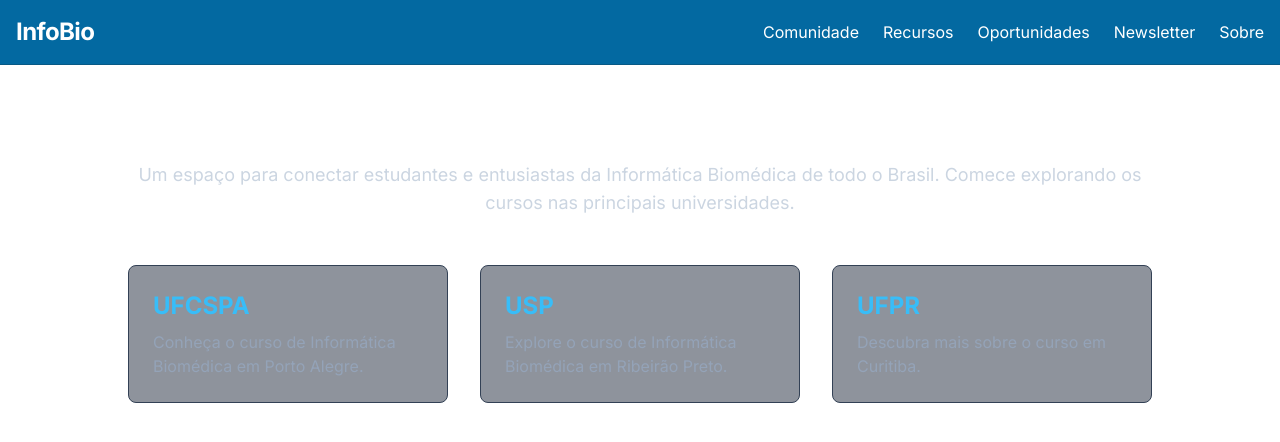
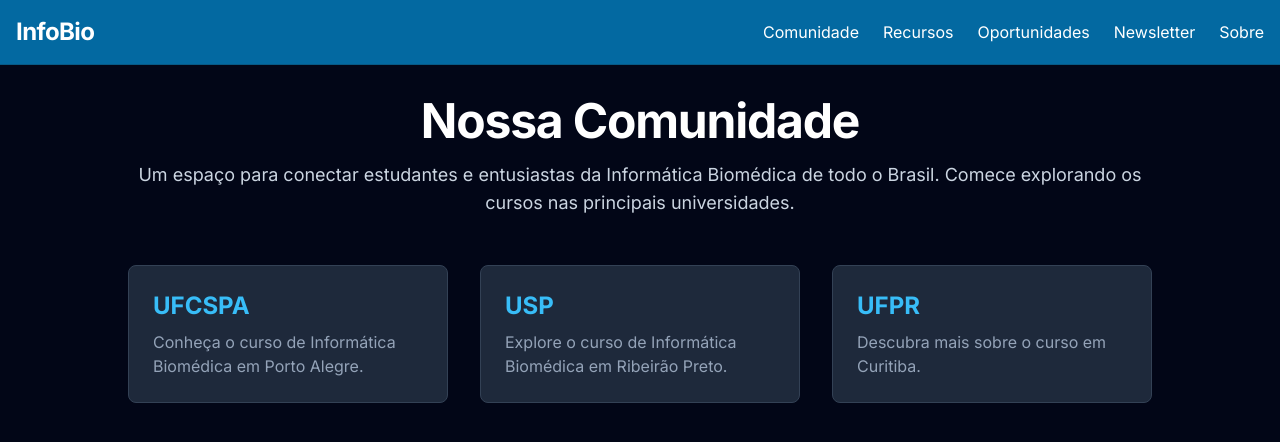
Before and after one commit to ivolzkm/infobio.com.br, a Next.js app: page /comunidade in a window 1280 px wide. Shown: the top 442 px of the page. Built offline with nearby package versions, Linux system fonts and the light colour scheme.

Commit message:
Updated background and card styles in page.tsx

```diff
--- a/src/app/comunidade/page.tsx
+++ b/src/app/comunidade/page.tsx
@@ -4,7 +4,7 @@
 
 export default function ComunidadePage() {
   return (
-    <main className="container mx-auto flex min-h-screen flex-col items-center p-8">
+    <main className="container mx-auto flex min-h-screen flex-col items-center bg-slate-950 text-white p-8">
       <div className="w-full max-w-5xl text-center">
         <h1 className="text-4xl font-bold tracking-tight text-white sm:text-5xl mb-4">
           Nossa Comunidade
@@ -17,19 +17,19 @@
 
       <div className="w-full max-w-5xl grid grid-cols-1 md:grid-cols-3 gap-8">
         {/* Card para UFCSPA */}
-        <Link href="/comunidade/ufcspa" className="block p-6 bg-slate-800/50 rounded-lg border border-slate-700 hover:bg-slate-700 hover:border-sky-400 transition-all duration-300">
+        <Link href="/comunidade/ufcspa" className="block p-6 bg-slate-800 rounded-lg border border-slate-700 hover:bg-slate-700 hover:border-sky-400 transition-all duration-300">
           <h2 className="text-2xl font-bold text-sky-400 mb-2">UFCSPA</h2>
           <p className="text-slate-400">Conheça o curso de Informática Biomédica em Porto Alegre.</p>
         </Link>
 
         {/* Card para USP */}
-        <Link href="/comunidade/usp" className="block p-6 bg-slate-800/50 rounded-lg border border-slate-700 hover:bg-slate-700 hover:border-sky-400 transition-all duration-300">
+        <Link href="/comunidade/usp" className="block p-6 bg-slate-800 rounded-lg border border-slate-700 hover:bg-slate-700 hover:border-sky-400 transition-all duration-300">
           <h2 className="text-2xl font-bold text-sky-400 mb-2">USP</h2>
           <p className="text-slate-400">Explore o curso de Informática Biomédica em Ribeirão Preto.</p>
         </Link>
 
         {/* Card para UFPR */}
-        <Link href="/comunidade/ufpr" className="block p-6 bg-slate-800/50 rounded-lg border border-slate-700 hover:bg-slate-700 hover:border-sky-400 transition-all duration-300">
+        <Link href="/comunidade/ufpr" className="block p-6 bg-slate-800 rounded-lg border border-slate-700 hover:bg-slate-700 hover:border-sky-400 transition-all duration-300">
           <h2 className="text-2xl font-bold text-sky-400 mb-2">UFPR</h2>
           <p className="text-slate-400">Descubra mais sobre o curso em Curitiba.</p>
         </Link>
```
